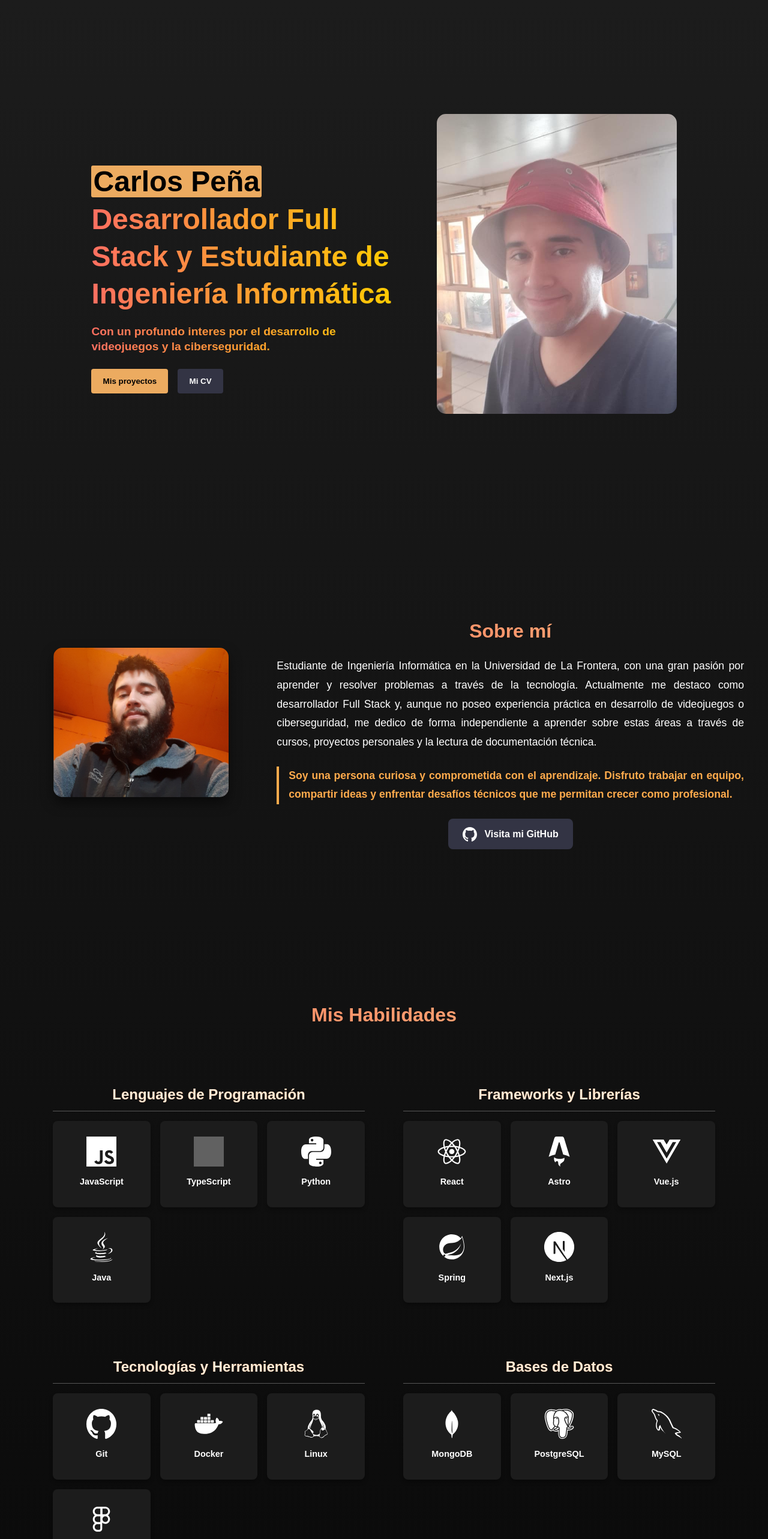
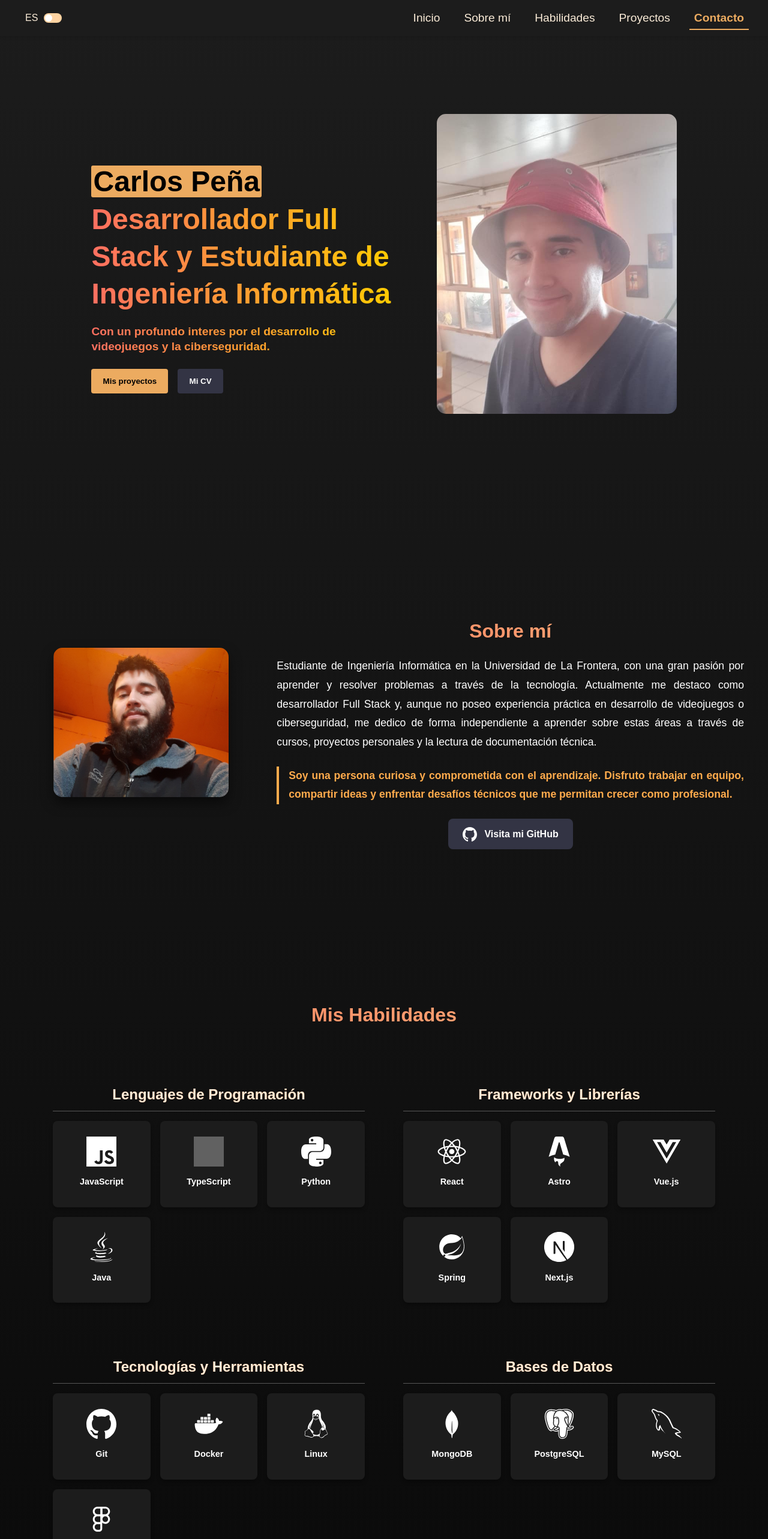
Before and after one commit to CarlosEsteban-afk/portfolio, a Vue app: page / in a window 1280 px wide. Shown: the top 2566 px of the page at 60% size. Built offline with nearby package versions, Linux system fonts and the light colour scheme; grey boxes are pictures that could not be loaded.

Commit message:
Remove slide-in animations from Contact and Skill sections; uncomment Header component in HomeView for proper rendering

```diff
--- a/src/components/sections/ContactSection.vue
+++ b/src/components/sections/ContactSection.vue
@@ -1,6 +1,6 @@
 <script setup lang="ts"></script>
 <template>
-  <section class="contact slide-in-right" id="contact">
+  <section class="contact" id="contact">
     <div class="contact-container">
       <div class="contact-card">
         <h1>{{ $t('contact.title') }}</h1>
--- a/src/components/sections/SkillSection.vue
+++ b/src/components/sections/SkillSection.vue
@@ -52,7 +52,7 @@ const localizedSkills = computed(() =>
 </script>
 
 <template>
-  <section class="skills slide-in-right" id="skills">
+  <section class="skills" id="skills">
     <h1>{{ t('skills.title') }}</h1>
     <div class="skill-container">
       <SkillCategory
--- a/src/views/HomeView.vue
+++ b/src/views/HomeView.vue
@@ -4,13 +4,13 @@ import AboutSection from '@/components/sections/AboutSection.vue'
 import SkillSection from '@/components/sections/SkillSection.vue'
 import ProjectSection from '@/components/sections/ProjectSection.vue'
 import ContactSection from '@/components/sections/ContactSection.vue'
-// import Header from '@/components/HeaderComponent.vue'
+import Header from '@/components/HeaderComponent.vue'
 import FooterSection from '@/components/sections/FooterSection.vue'
 </script>
 
 <template>
   <main class="portfolio">
-    <!-- <Header /> -->
+    <Header />
     <HeroSection />
     <AboutSection />
     <SkillSection />
```
